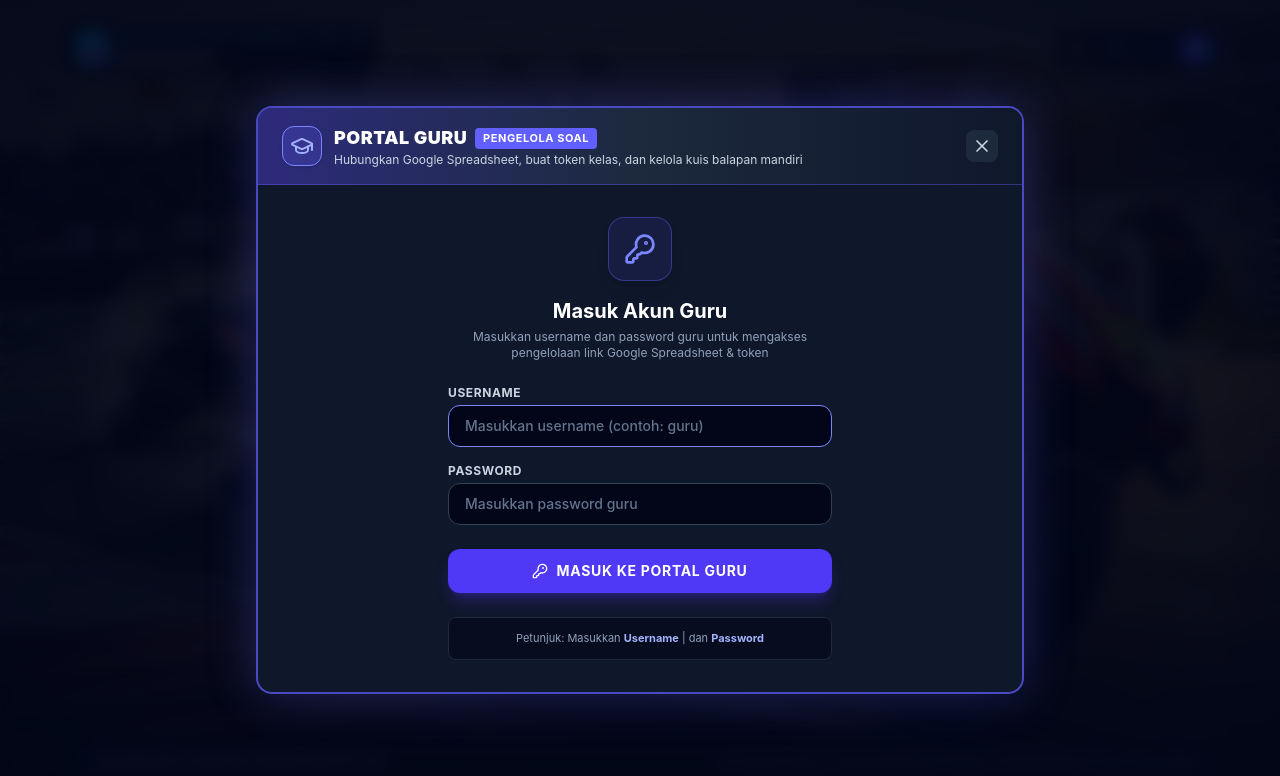
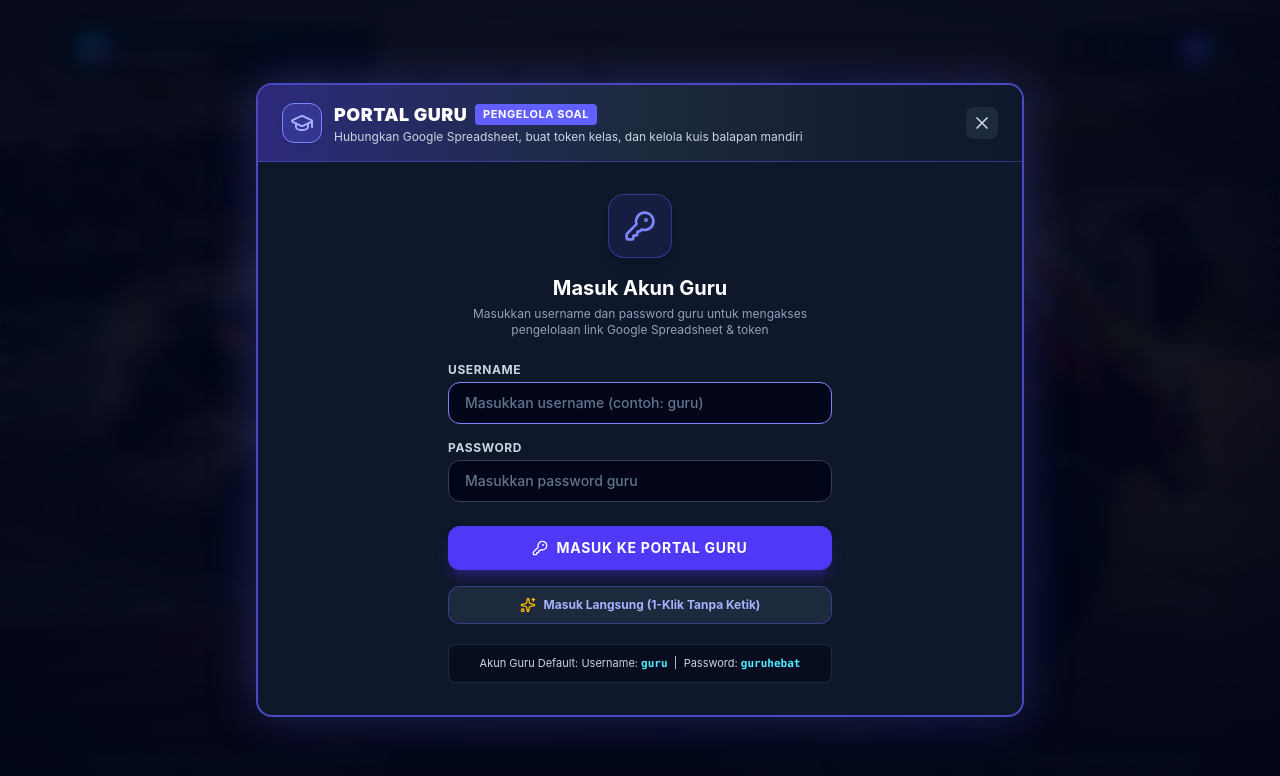
Before and after one commit to sdntumbrasanom/motogp-edu, a React (Vite) app: page / in a window 1280 px wide. Both pictures are taken after a click on the button 1196 px from the left and 49 px from the top of the page. Shown: the top 776 px of the page. Built offline with nearby package versions, Linux system fonts and the light colour scheme.

Commit message:
feat(teacher): add 1-click fast login for teachers
Add a shortcut button to the Teacher Portal to streamline access for instructors, alongside displaying default credentials for reference.

```diff
--- a/src/components/TeacherPortalModal.tsx
+++ b/src/components/TeacherPortalModal.tsx
@@ -387,8 +387,22 @@ export const TeacherPortalModal: React.FC<TeacherPortalModalProps> = ({
                 <KeyRound className="w-4 h-4" /> Masuk ke Portal Guru
               </button>
 
-              <div className="mt-2 p-3 rounded-lg bg-slate-950/60 border border-slate-800 text-[11px] text-slate-400 text-center">
-                Petunjuk: Masukkan <strong className="text-indigo-300">Username</strong> | dan <strong className="text-indigo-300">Password</strong>
+              {/* 1-Click Fast Login for Teacher Convenience */}
+              <button
+                type="button"
+                onClick={() => {
+                  setUsername('guru');
+                  setPassword('guruhebat');
+                  setIsLoggedIn(true);
+                  setLoginError('');
+                }}
+                className="w-full py-2.5 rounded-xl bg-slate-800 hover:bg-slate-700 text-indigo-300 font-bold text-xs transition border border-indigo-500/40 cursor-pointer flex items-center justify-center gap-2"
+              >
+                <Sparkles className="w-4 h-4 text-amber-400" /> Masuk Langsung (1-Klik Tanpa Ketik)
+              </button>
+
+              <div className="mt-1 p-2.5 rounded-lg bg-slate-950/60 border border-slate-800 text-[11px] text-slate-300 text-center">
+                Akun Guru Default: Username: <strong className="text-cyan-300 font-mono">guru</strong> &nbsp;|&nbsp; Password: <strong className="text-cyan-300 font-mono">guruhebat</strong>
               </div>
             </form>
           </div>
```
Also changed, not shown: .aistudio/artifacts/brain/1ce98da9-51e4-46af-8c5b-56f57acf55a2/.tempmediaStorage/media_1794392049080_d7a0d2f6.jpg (added).
